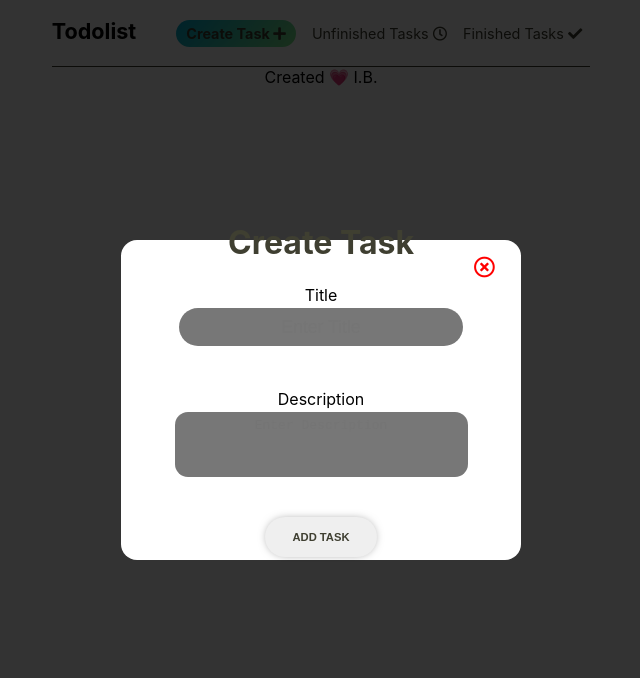
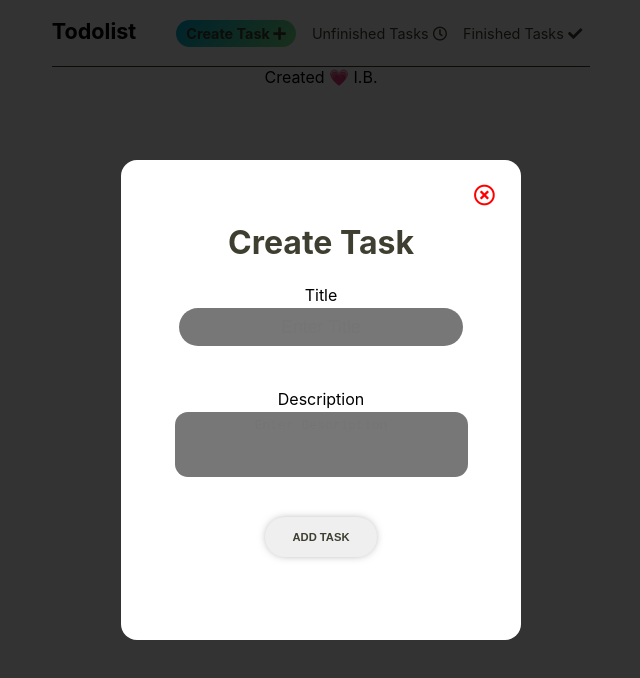
Before and after one commit to igor06brw/todolist, a React (Create React App) app: page /createtask in a window 1280 px wide. Shown: the top 678 px of the page, without its empty margins (319-959 px from the left). Built offline with nearby package versions, Linux system fonts and the light colour scheme.

Commit message:
correct background of height

```diff
--- a/src/screens/CreateTaskScreen.js
+++ b/src/screens/CreateTaskScreen.js
@@ -27,7 +27,8 @@ const ModalBox = styled.div`
     background: #fff;
     width: 50vw;
     max-width: 400px;
-    height: 40%;
+    height: 60vh;
+    max-height: 600px;
     border-radius: 1em;
 
     display: flex;
```
